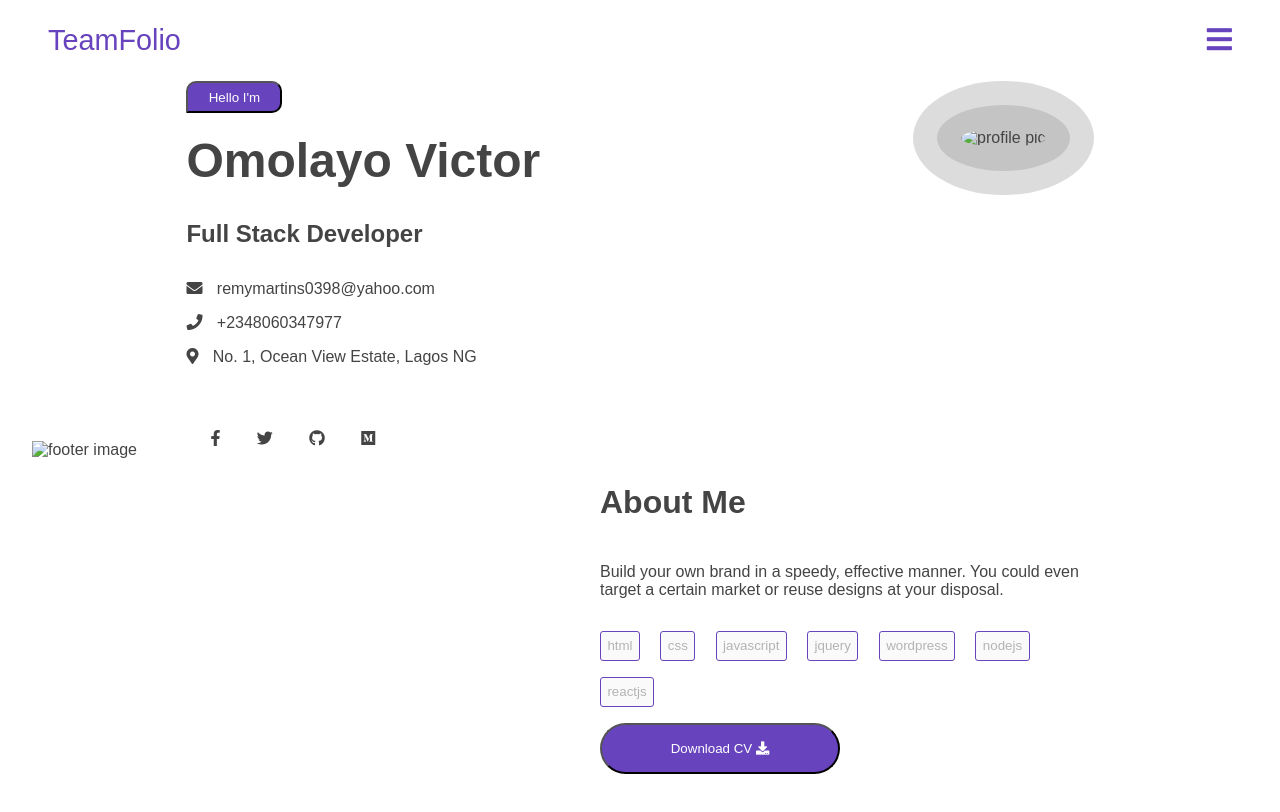
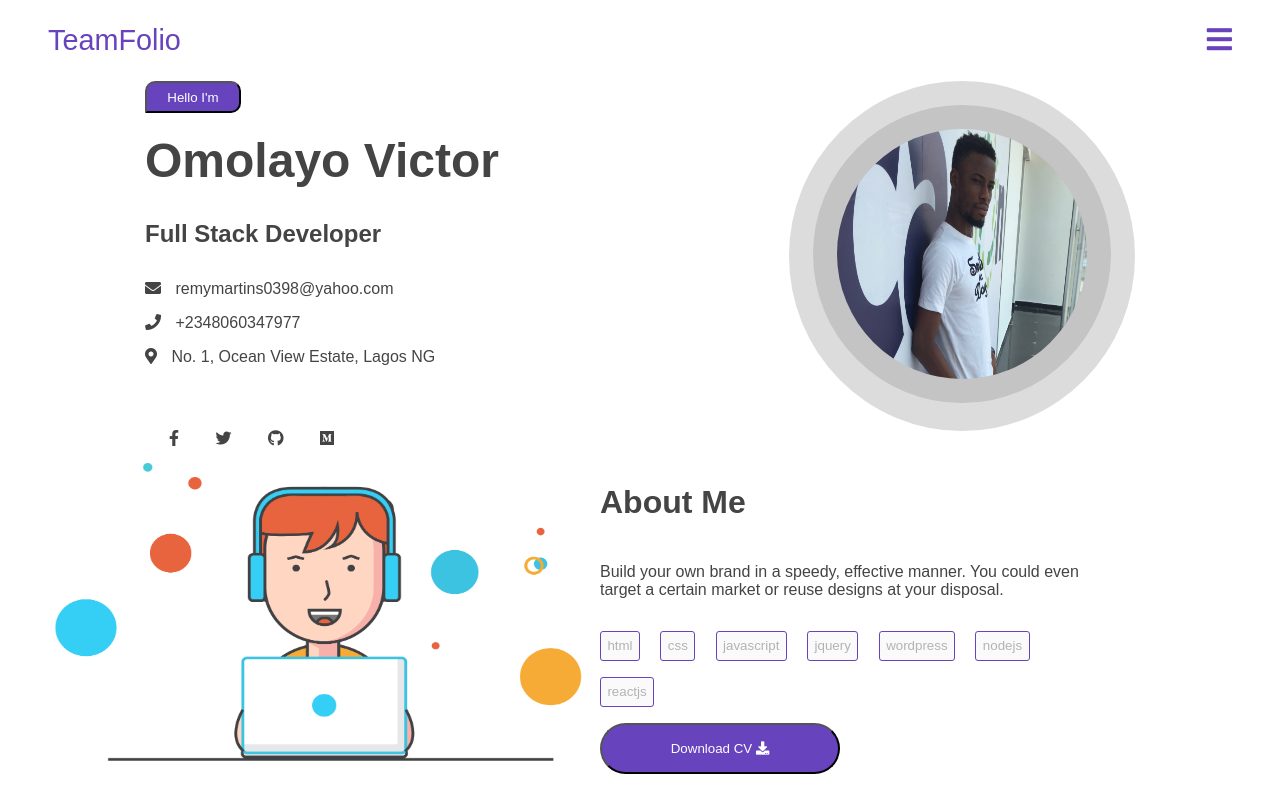
Before and after one commit to josemak25/Team_Portfolio, a plain HTML site: page public/victor_portfolio/portfolio.html in a window 1280 px wide. Drawn offline with Linux system fonts and the light colour scheme; the site is published under a folder, as on GitHub Pages, so addresses that start at the root find nothing.

Commit message:
Resolve image links in victor's profile

```diff
--- a/public/victor_portfolio/portfolio.html
+++ b/public/victor_portfolio/portfolio.html
@@ -47,7 +47,7 @@
           <div class="profile-image">
             <img
               class="profile-pic"
-              src="/img/IMG_8595.jpeg"
+              src="./img/IMG_8595.jpeg"
               alt="profile pic"
             />
           </div>
@@ -57,7 +57,7 @@
         <div class="footer-image">
           <img
             class="footer-pic"
-            src="/img/footerimg.png"
+            src="./img/footerimg.png"
             alt="footer image"
           />
         </div>
```
